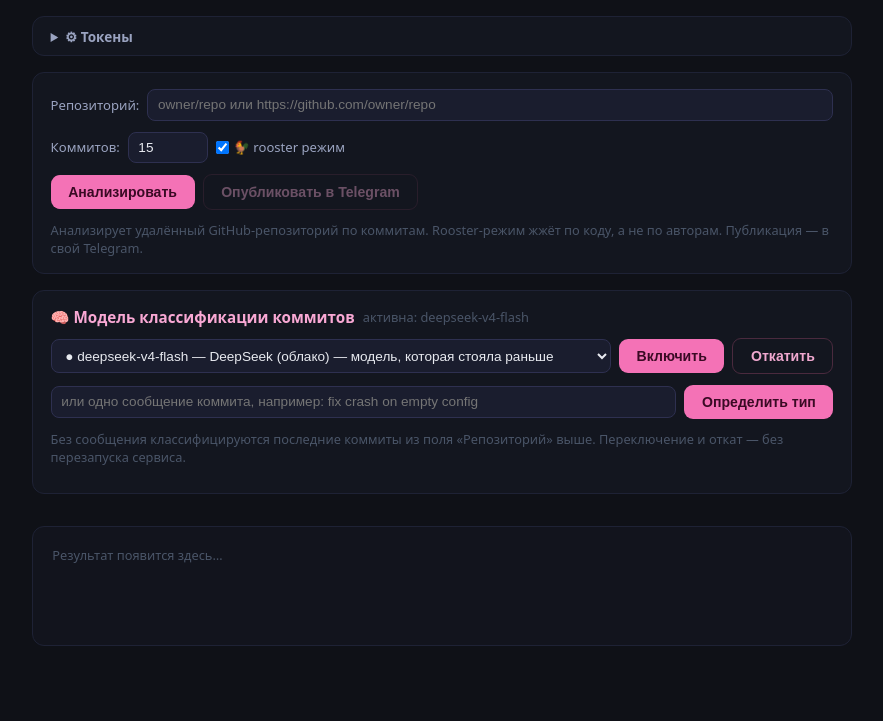
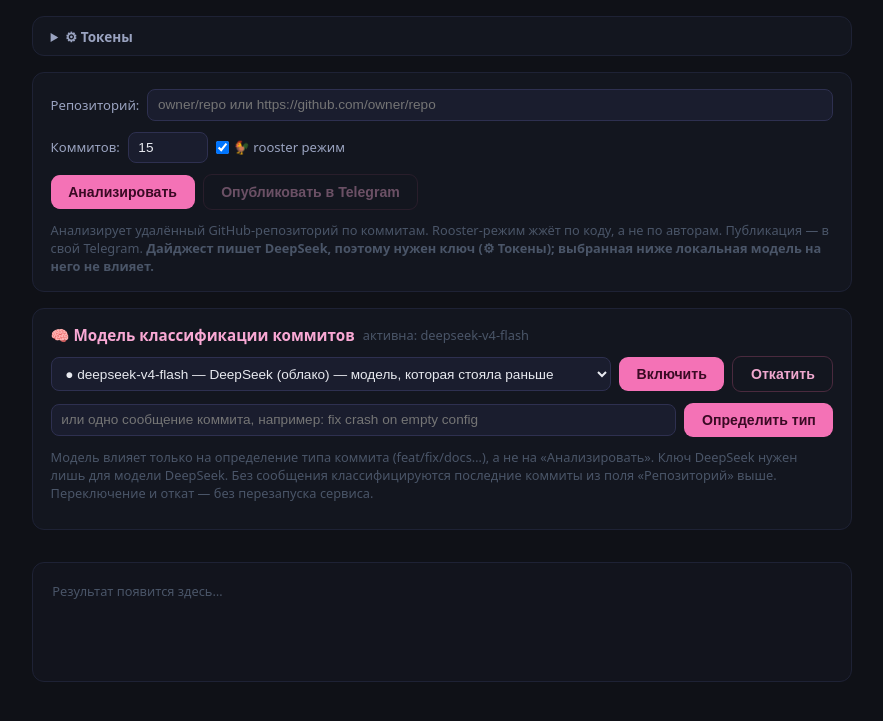
Before and after one commit to imfailing/ai_advent_challenge, a Flask app: page / in a window 1280 px wide. Shown: the part 61-782 px from the top of the page, without its empty margins (198-1081 px from the left). Run offline with Flask 3, Linux system fonts and the light colour scheme; data that the repository does not hold is empty.

Commit message:
week 9/day 5: подсказки в интерфейсе — дайджест пишет DeepSeek, выбор модели влияет только на тип коммита
Co-Authored-By: Claude Sonnet 5.5 <noreply@anthropic.com>

```diff
--- a/week 9/day 5/templates/index.html
+++ b/week 9/day 5/templates/index.html
@@ -83,7 +83,7 @@
     <button class="btn primary" id="gen" onclick="generate()">Анализировать</button>
     <button class="btn ghost" id="pub" onclick="publish()" disabled>Опубликовать в Telegram</button>
   </div>
-  <div class="muted">Анализирует удалённый GitHub-репозиторий по коммитам. Rooster-режим жжёт по коду, а не по авторам. Публикация — в свой Telegram.</div>
+  <div class="muted">Анализирует удалённый GitHub-репозиторий по коммитам. Rooster-режим жжёт по коду, а не по авторам. Публикация — в свой Telegram. <strong>Дайджест пишет DeepSeek, поэтому нужен ключ (⚙ Токены); выбранная ниже локальная модель на него не влияет.</strong></div>
 </div>
 
 <div class="panel" id="models-panel">
@@ -98,7 +98,7 @@
     <input id="cls-message" class="grow" placeholder="или одно сообщение коммита, например: fix crash on empty config" />
     <button class="btn primary" id="cls-btn" onclick="classify()">Определить тип</button>
   </div>
-  <div class="muted">Без сообщения классифицируются последние коммиты из поля «Репозиторий» выше. Переключение и откат — без перезапуска сервиса.</div>
+  <div class="muted">Модель влияет только на определение типа коммита (feat/fix/docs…), а не на «Анализировать». Ключ DeepSeek нужен лишь для модели DeepSeek. Без сообщения классифицируются последние коммиты из поля «Репозиторий» выше. Переключение и откат — без перезапуска сервиса.</div>
   <div id="cls-out"></div>
 </div>
 
```
